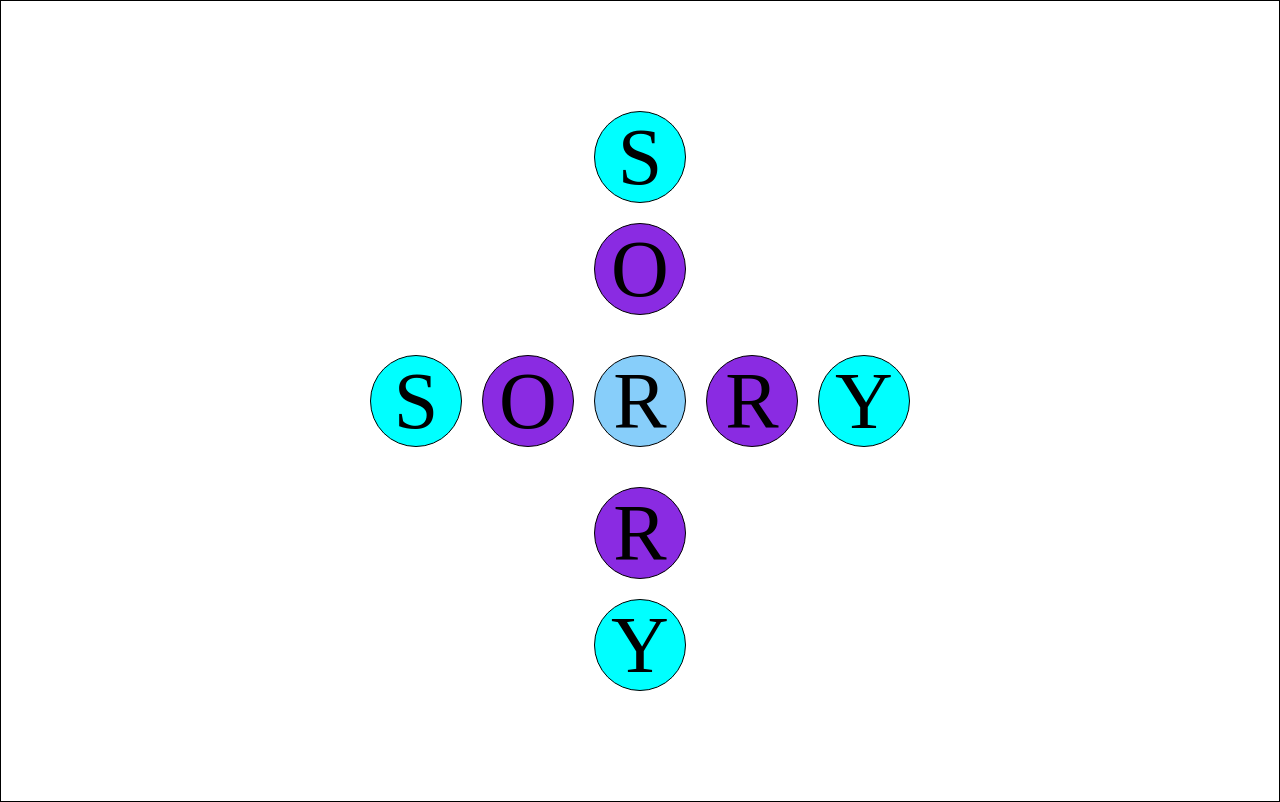
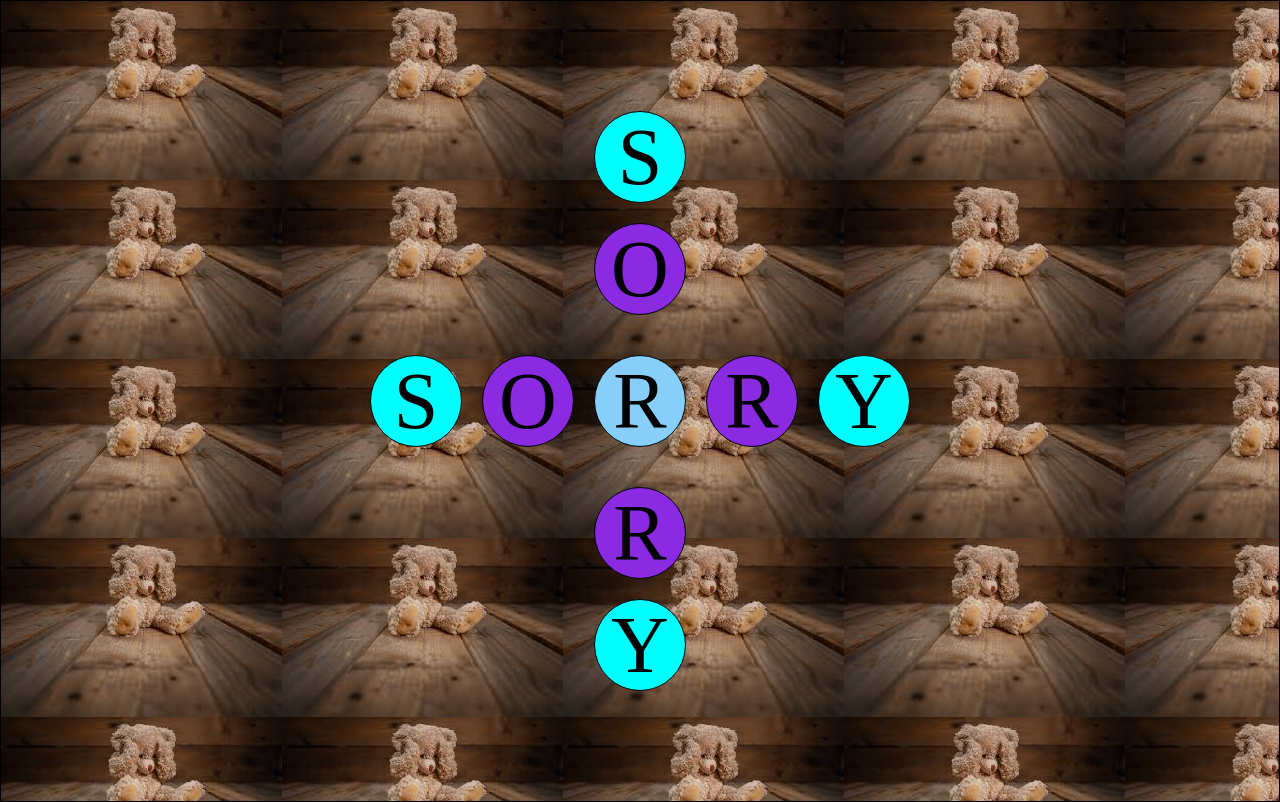
Before and after one commit to Nishant20026/webde, a plain HTML site: page index.html in a window 1280 px wide. Drawn offline with Linux system fonts and the light colour scheme.

Commit message:
Update style.css

```diff
--- a/style.css
+++ b/style.css
@@ -1,7 +1,7 @@
 .body{
     margin: auto;
     overflow: hidden;
-    background: url(/Development/webDevelopment/image/images.jpeg) no-repeat center center fixed;
+
     -webkit-background-size: cover;
   -moz-background-size: cover;
   -o-background-size: cover;
@@ -16,8 +16,8 @@
     justify-content: center;
     align-items: center;
     text-align: center;
-    background: url(/Development/webDevelopment/image/images.jpeg) no-repeat center center fixed;
-    background: url(/Development/webDevelopment/image/images.jpeg) ;
+
+    background: url(/images.jpeg) ;
 
 
 
```
